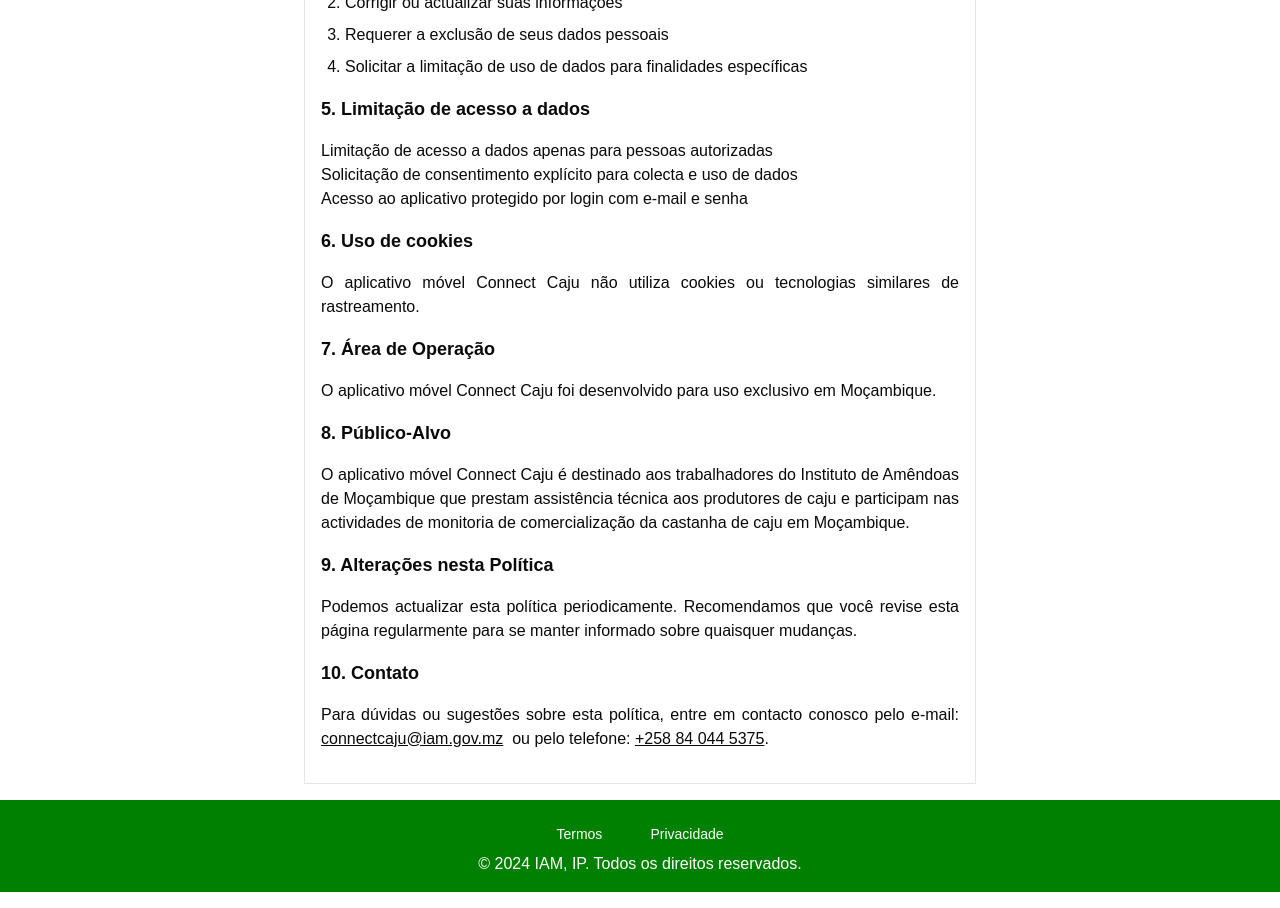
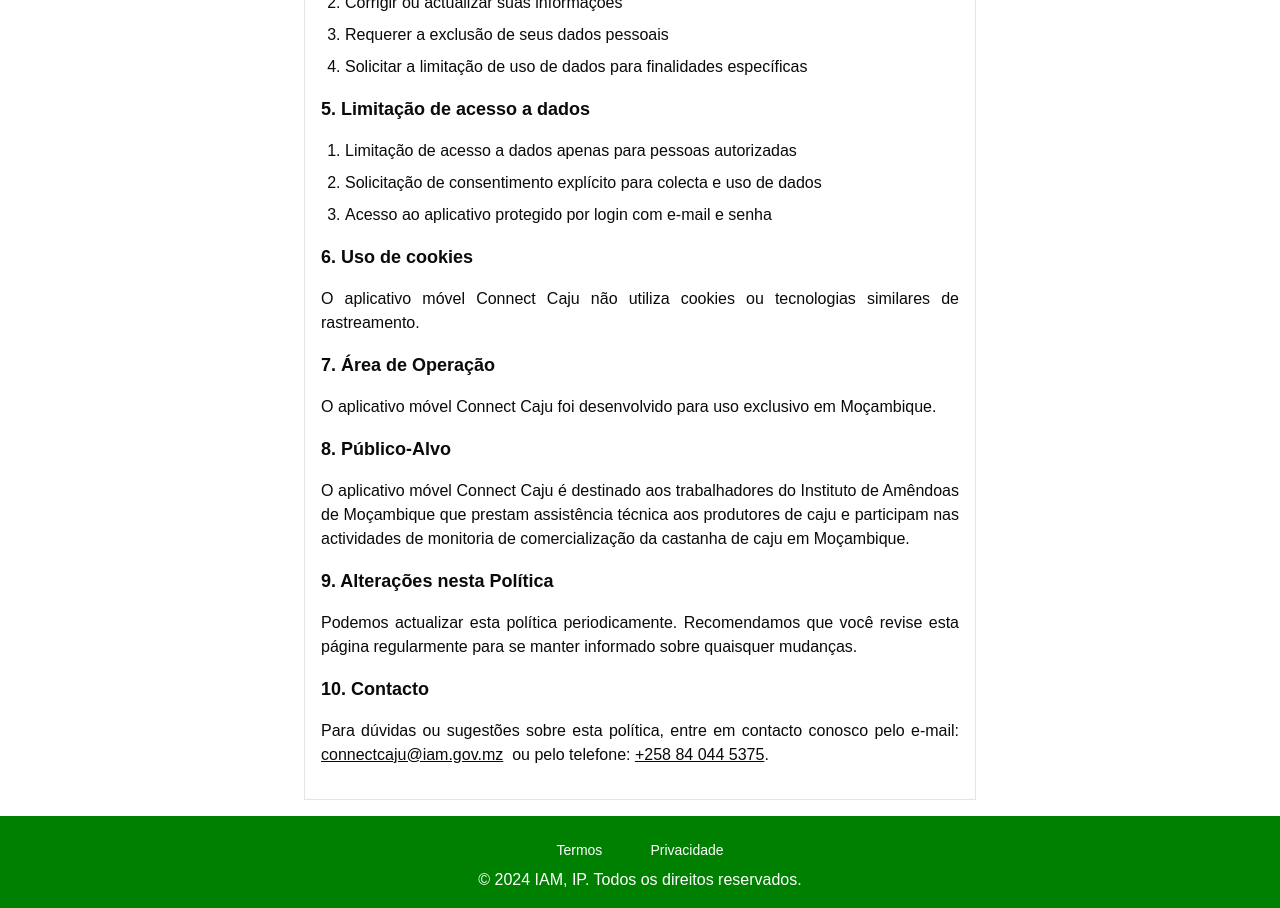
Before and after one commit to iam-2023/connectcaju-web, a Next.js app: page /privacy in a window 1280 px wide. Shown: the part 880-1788 px from the top of the page. Built offline with nearby package versions, Linux system fonts and the light colour scheme.

Commit message:
Last accepted changes

```diff
--- a/package.json
+++ b/package.json
@@ -37,7 +37,7 @@
     "sonner": "^1.5.0",
     "tailwind-merge": "^2.5.4",
     "tailwindcss-animate": "^1.0.7",
-    "vaul": "^1.1.0",
+    "vaul": "^1.1.1",
     "zod": "^3.23.8"
   },
   "devDependencies": {
--- a/src/app/(public)/privacy/page.tsx
+++ b/src/app/(public)/privacy/page.tsx
@@ -68,11 +68,11 @@
         </div>
         <h2 className="font-bold text-lg">5. Limitação de acesso a dados</h2>
         <div>
-          Limitação de acesso a dados apenas para pessoas autorizadas
-          <br />
-          Solicitação de consentimento explícito para colecta e uso de dados
-          <br />
-          Acesso ao aplicativo protegido por login com e-mail e senha
+          <ol className="list-decimal ml-4">
+            <li className="mb-2 ml-2">Limitação de acesso a dados apenas para pessoas autorizadas</li>
+            <li className="mb-2 ml-2">Solicitação de consentimento explícito para colecta e uso de dados</li>
+            <li className="mb-2 ml-2">Acesso ao aplicativo protegido por login com e-mail e senha</li>
+          </ol>
         </div>
         <h2 className="font-bold text-lg">6. Uso de cookies</h2>
         <div>
@@ -97,7 +97,7 @@
           revise esta página regularmente para se manter informado sobre
           quaisquer mudanças.
         </div>
-        <h2 className="font-bold text-lg">10. Contato</h2>
+        <h2 className="font-bold text-lg">10. Contacto</h2>
         <div>
           Para dúvidas ou sugestões sobre esta política, entre em contacto conosco
           pelo e-mail:{" "}
--- a/src/app/(public)/terms/page.tsx
+++ b/src/app/(public)/terms/page.tsx
@@ -50,16 +50,16 @@
       <div className="mb-4 text-justify">
         Ao usar o Connect Caju, você concorda em:
         <ol className="list-decimal space-y-2 ml-4">
-          <li className="text-sm ml-2">
+          <li className="mb-2 ml-2">
             Fornecer informações verdadeiras e precisas
           </li>
-          <li className="text-sm ml-2">
+          <li className="mb-2 ml-2">
             Manter a confidencialidade de sua senha e conta
           </li>
-          <li className="text-sm ml-2">
+          <li className="mb-2 ml-2">
             Não usar o serviço para qualquer finalidade ilegal ou não autorizada
           </li>
-          <li className="text-sm ml-2">
+          <li className="mb-2 ml-2">
             Não interferir ou interromper a integridade ou o desempenho do
             aplicativo
           </li>
```
Also changed, not shown: 1 other file (tests, documents, lock files or other folders).
